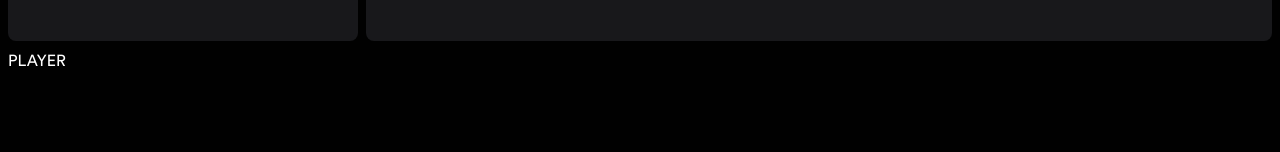
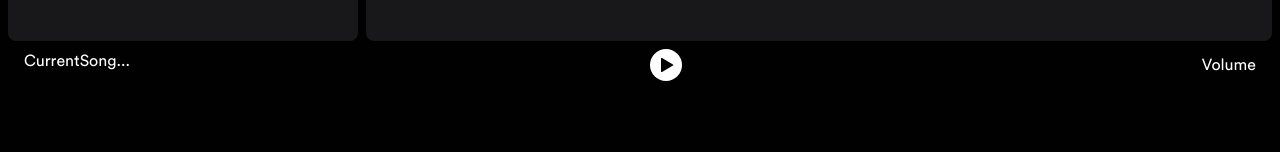
Before and after one commit to Marles31/spotify, an Astro site: page / in a window 1280 px wide. Shown: the part 643-795 px from the top of the page. Built offline with nearby package versions, Linux system fonts and the light colour scheme; Astro itself is replaced by a stand-in of ours.

Commit message:
Song played

```diff
--- /dev/null
+++ b/src/components/Player.jsx
@@ -0,0 +1,54 @@
+import { useRef, useState } from "react";
+
+export const Pause = ({ className }) => (
+    <svg className={className} role="img" height="16" width="16" aria-hidden="true" viewBox="0 0 16 16"><path d="M2.7 1a.7.7 0 0 0-.7.7v12.6a.7.7 0 0 0 .7.7h2.6a.7.7 0 0 0 .7-.7V1.7a.7.7 0 0 0-.7-.7H2.7zm8 0a.7.7 0 0 0-.7.7v12.6a.7.7 0 0 0 .7.7h2.6a.7.7 0 0 0 .7-.7V1.7a.7.7 0 0 0-.7-.7h-2.6z"></path></svg>
+)
+
+export const Play = ({ className }) => (
+    <svg className={className} role="img" height="16" width="16" aria-hidden="true" viewBox="0 0 16 16"><path d="M3 1.713a.7.7 0 0 1 1.05-.607l10.89 6.288a.7.7 0 0 1 0 1.212L4.05 14.894A.7.7 0 0 1 3 14.288V1.713z"></path></svg>
+)
+
+export function Player() {
+
+    const [isPlaying, setIsPlaying] = useState(false);
+    const [currentSong, setCurrentSong] = useState(null);
+    const audioRef = useRef()
+
+    const handleClick = () => {
+
+        if (isPlaying) {
+            audioRef.current.pause();
+        } else {
+            audioRef.current.src = `/music/1/01.mp3`;
+            audioRef.current.play();
+            audioRef.current.volume = 0.1;
+        }
+
+        setIsPlaying(!isPlaying);
+
+    }
+
+    return (
+        <div className="flex flex-row justify-between w-full px-4 z-50">
+
+            <div>
+                CurrentSong...
+            </div>
+
+            <div className="grid place-content-center gap-4 flex-1">
+                <div className="flex justify-center">
+                    <button className="bg-white rounded-full p-2" onClick={handleClick}>
+                        {isPlaying ? <Pause /> : <Play />}
+                    </button>
+                </div>
+            </div>
+
+            <div className="grid place-content-center">
+                Volume
+            </div>
+
+            <audio ref={audioRef} />
+
+        </div>
+    );
+}
--- a/src/components/SideMenuItem.astro
+++ b/src/components/SideMenuItem.astro
@@ -15,4 +15,3 @@ const { href } = Astro.props;
         <slot />
     </a>
 </li>
-ide
--- a/src/layouts/Layout.astro
+++ b/src/layouts/Layout.astro
@@ -1,5 +1,6 @@
 ---
 import AsideMenu from "@components/AsideMenu.astro";
+import { Player } from "@components/Player";
 import { ViewTransitions } from "astro:transitions";
 interface Props {
 	title: string;
@@ -33,7 +34,9 @@ const { title } = Astro.props;
 				<slot />
 			</main>
 
-			<footer class="[grid-area:player] min-h-[100px]">PLAYER</footer>
+			<footer class="[grid-area:player] min-h-[100px]">
+				<Player client:load />
+			</footer>
 		</div>
 	</body>
 </html>
```
